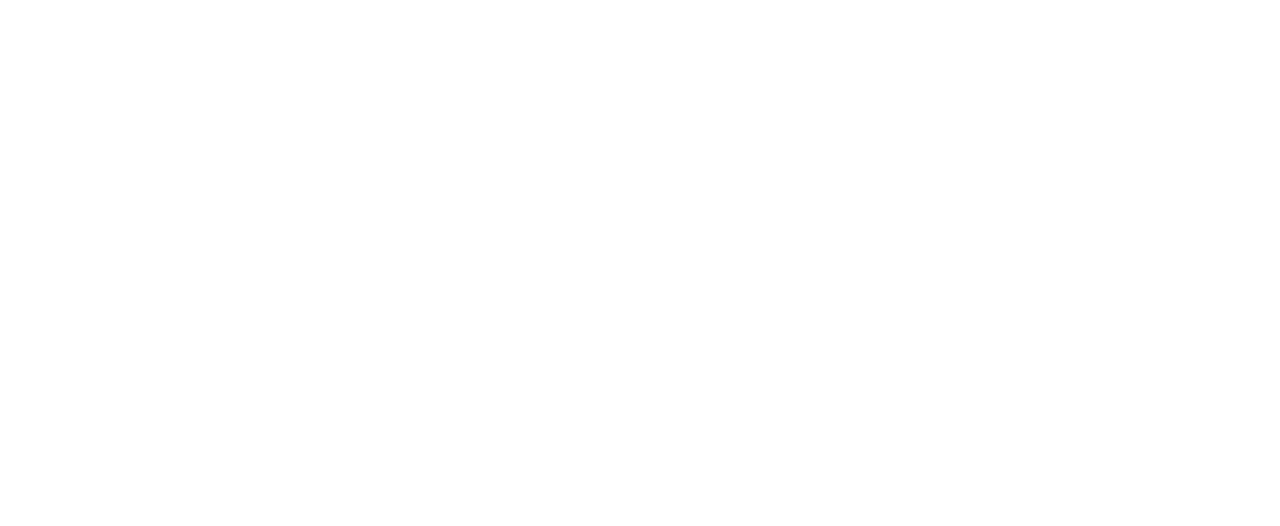
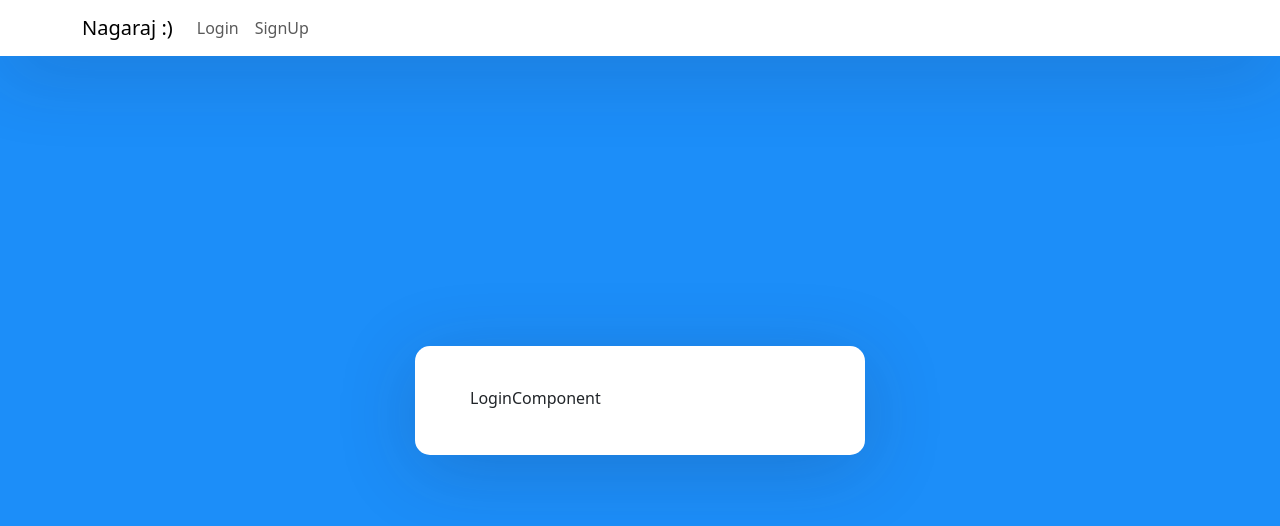
Before and after one commit to mern-web-devlopment-project/react-login-signup, a React (Create React App) app: page / in a window 1280 px wide. Shown: the top 526 px of the page. Built offline with nearby package versions, Linux system fonts and the light colour scheme.

Commit message:
Successfully Created SignUp Page

```diff
--- a/package.json
+++ b/package.json
@@ -6,8 +6,11 @@
     "@testing-library/jest-dom": "^5.16.5",
     "@testing-library/react": "^13.4.0",
     "@testing-library/user-event": "^13.5.0",
+    "bootstrap": "^5.3.0",
     "react": "^18.2.0",
+    "react-bootstrap": "^2.7.4",
     "react-dom": "^18.2.0",
+    "react-router-dom": "^6.12.1",
     "react-scripts": "5.0.1",
     "web-vitals": "^2.1.4"
   },
--- a/public/index.html
+++ b/public/index.html
@@ -2,14 +2,14 @@
 <html lang="en">
   <head>
     <meta charset="utf-8" />
-    <link rel="icon" href="%PUBLIC_URL%/favicon.ico" />
+
     <meta name="viewport" content="width=device-width, initial-scale=1" />
     <meta name="theme-color" content="#000000" />
     <meta
       name="description"
       content="Web site created using create-react-app"
     />
-    <link rel="apple-touch-icon" href="%PUBLIC_URL%/logo192.png" />
+
     <!--
       manifest.json provides metadata used when your web app is installed on a
       user's mobile device or desktop. See https://developers.google.com/web/fundamentals/web-app-manifest/
--- a/src/App.css
+++ b/src/App.css
@@ -1,38 +1,84 @@
-.App {
-  text-align: center;
+@import url("https://fonts.googleapis.com/css?family=Fira+Sans:400,500,600,700,800");
+
+* {
+  box-sizing: border-box;
+}
+body {
+  background: #1c8ef9 !important;
+  min-height: 100vh;
+  display: flex;
+  font-weight: 400;
+  font-family: "Fira Sans", sans-serif;
 }
 
-.App-logo {
-  height: 40vmin;
-  pointer-events: none;
+h1,
+h2,
+h3,
+h4,
+h5,
+h6,
+label,
+span {
+  font-weight: 500;
+  font-family: "Fira Sans", sans-serif;
 }
 
-@media (prefers-reduced-motion: no-preference) {
-  .App-logo {
-    animation: App-logo-spin infinite 20s linear;
-  }
+body,
+html,
+.App,
+#root,
+.auth-wrapper {
+  width: 100%;
+  height: 100%;
 }
 
-.App-header {
-  background-color: #282c34;
-  min-height: 100vh;
-  display: flex;
-  flex-direction: column;
-  align-items: center;
-  justify-content: center;
-  font-size: calc(10px + 2vmin);
-  color: white;
+.navbar-light {
+  background-color: #ffffff;
+  box-shadow: 0px 14px 80px rgba(34, 35, 58, 0.2);
 }
 
-.App-link {
-  color: #61dafb;
+.auth-wrapper {
+  display: flex;
+  justify-content: center;
+  flex-direction: column;
+  text-align: left;
 }
 
-@keyframes App-logo-spin {
-  from {
-    transform: rotate(0deg);
-  }
-  to {
-    transform: rotate(360deg);
-  }
+.auth-inner {
+  width: 450px;
+  margin: auto;
+  background: #ffffff;
+  box-shadow: 0px 14px 80px rgba(34, 35, 58, 0.2);
+  padding: 40px 55px 45px 55px;
+  border-radius: 15px;
+  transition: all 0.3s;
 }
+
+.auth-wrapper .form-control:focus {
+  border-color: #167bff;
+  box-shadow: none;
+}
+
+.auth-wrapper h3 {
+  text-align: center;
+  margin: 0;
+  line-height: 1;
+  padding-bottom: 20px;
+}
+
+.custom-control-label {
+  font-weight: 400;
+}
+
+.forgot-password,
+.forgot-password a {
+  text-align: right;
+  font-size: 13px;
+  padding-top: 10px;
+  color: #7f7d7d;
+  margin: 0;
+}
+
+.forgot-password a {
+  color: #167bff;
+}
--- a/src/App.js
+++ b/src/App.js
@@ -1,11 +1,40 @@
-
 import './App.css';
-
+import 'bootstrap/dist/css/bootstrap.min.css'
+import { BrowserRouter as Router,Routes,Route,Link } from 'react-router-dom';
+import LoginComponent from './components/LoginComponent/LoginComponent';
+import SignUpComponent from './components/SignUpComponent/SignUpComponent';
 function App() {
   return (
-    <div className="App">
-
-    </div>
+    <Router>
+      <div className="App">
+        <nav className='navbar navbar-expand-lg navbar-light fixed-top'>
+          <div className='container'>
+            <Link className='navbar-brand' to='/login'>
+              Nagaraj :)
+            </Link>
+            <div className='collapse navbar-collapse' id='navbarTooglerDemo02'>
+              <ul className='navbar-nav ml-auto'>
+                <li className='nav-item'>
+                  <Link className='nav-link' to={'/login'}>Login</Link>
+                </li>
+                <li className='nav-item'>
+                  <Link className='nav-link' to={'/signup'}>SignUp</Link>
+                </li>
+              </ul>
+            </div>
+          </div>
+        </nav>
+       <div className='auth-wrapper'>
+        <div className='auth-inner'>
+          <Routes>
+            <Route exact path='/' element={<LoginComponent/>}/>
+            <Route path='/login' element={<LoginComponent/>}/>
+            <Route path='/signup' element={<SignUpComponent/>}/>
+          </Routes>
+        </div>
+       </div>
+      </div>
+    </Router>
   );
 }
 
--- /dev/null
+++ b/src/components/LoginComponent/LoginComponent.jsx
@@ -0,0 +1,11 @@
+import React, { Component } from 'react'
+
+class LoginComponent extends Component {
+  render() {
+    return (
+      <div>LoginComponent</div>
+    )
+  }
+}
+
+export default LoginComponent
--- /dev/null
+++ b/src/components/SignUpComponent/SignUpComponent.jsx
@@ -0,0 +1,131 @@
+import React, { Component } from 'react'
+
+class SignUpComponent extends Component {
+  constructor(props) {
+    super(props)
+
+    this.state = {
+       firstName:'',
+       lastName:'',
+       email:'',
+       password:''
+    }
+  }
+  fristNameHandler = event => {
+    this.setState(
+      {
+        firstName:event.target.value
+      }
+    )
+  }
+  lastNameHandler = event => {
+    this.setState(
+      {
+        lastName:event.target.value
+      }
+    )
+  }
+  emailHandler = event => {
+    this.setState(
+      {
+        email:event.target.value
+      }
+    )
+  }
+  passwordHandler = event => {
+    this.setState(
+      {
+        password:event.target.value
+      }
+    )
+  }
+  formSubmitHandler = event => {
+    event.preventDefault()
+    console.log(
+      this.state.firstName,
+      this.state.lastName,
+      this.state.email,
+      this.state.password
+    );
+    fetch(`http://localhost:3500/api/v1/signup`,
+    {
+      method : `POST`,
+      crossDomain : true,
+      headers: {
+        'content-type' : 'application/json',
+        'Access-Control-Allow-Origin':'*'
+      },
+      body : JSON.stringify({
+      firstName:this.state.firstName,
+      lastName:this.state.lastName,
+      email:this.state.email,
+      password:this.state.password
+      })
+    }
+    )
+    .then((response) => response.json())
+    .then((data) => {
+      console.log(data);
+    })
+  }
+  render() {
+    const {firstName,lastName,email,password}=this.state
+    return (
+      <form onSubmit={this.formSubmitHandler}>
+        <h3>Sign Up</h3>
+        <div className='mb-3'>
+          <label>First Name</label>
+          <input
+          type='text'
+          className='form-control'
+          placeholder='Enter your First Name'
+          required
+          value={firstName}
+          onChange={this.fristNameHandler}
+          />
+        </div>
+        <div className='mb-3'>
+          <label>Last Name</label>
+          <input
+          type='text'
+          className='form-control'
+          placeholder='Enter your Last Name'
+          required
+          value={lastName}
+          onChange={this.lastNameHandler}
+          />
+        </div>
+        <div className='mb-3'>
+          <label>Email</label>
+          <input
+          type='email'
+          className='form-control'
+          placeholder='Enter your email'
+          required
+          value={email}
+          onChange={this.emailHandler}
+          />
+        </div>
+        <div className='mb-3'>
+          <label>Password</label>
+          <input
+          type='password'
+          className='form-control'
+          placeholder='Enter Your Password'
+          required
+          value={password}
+          onChange={this.passwordHandler}
+          />
+        </div>
+        <div>
+          <button type='submit' className='btn btn-primary'>Sign Up</button>
+        </div>
+        <p className='forgot-password text-right'>
+          Already registered, <a href='/login'>Sign-int here?</a>
+        </p>
+      </form>
+    )
+  }
+}
+
+export default SignUpComponent
```
Also changed, not shown: 1 other file (tests, documents, lock files or other folders).
